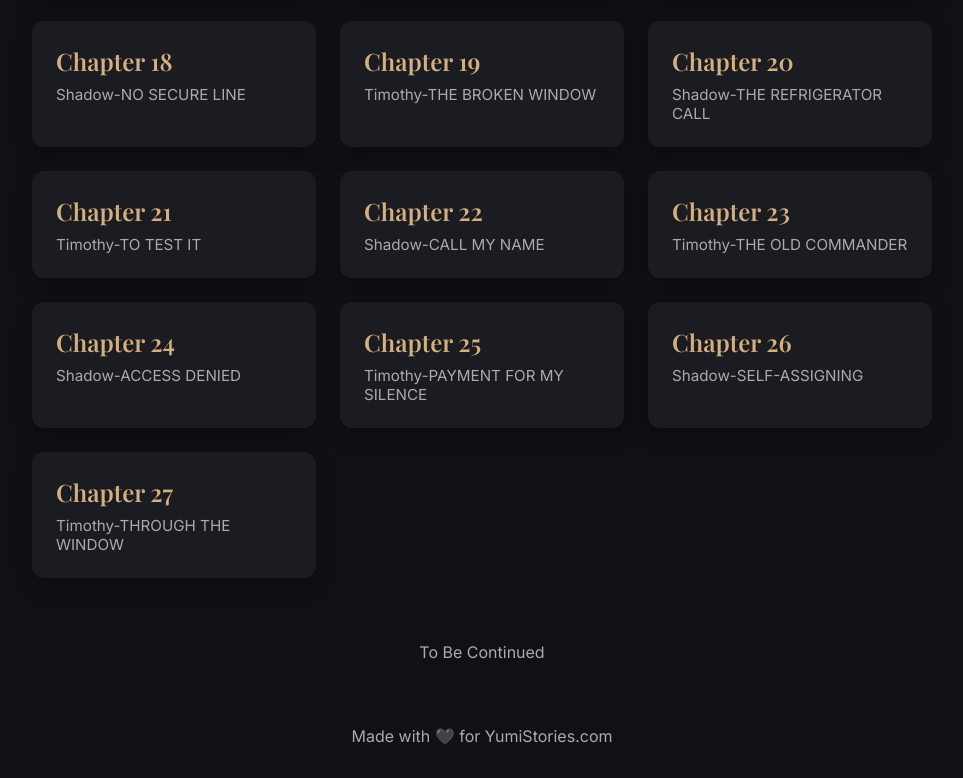
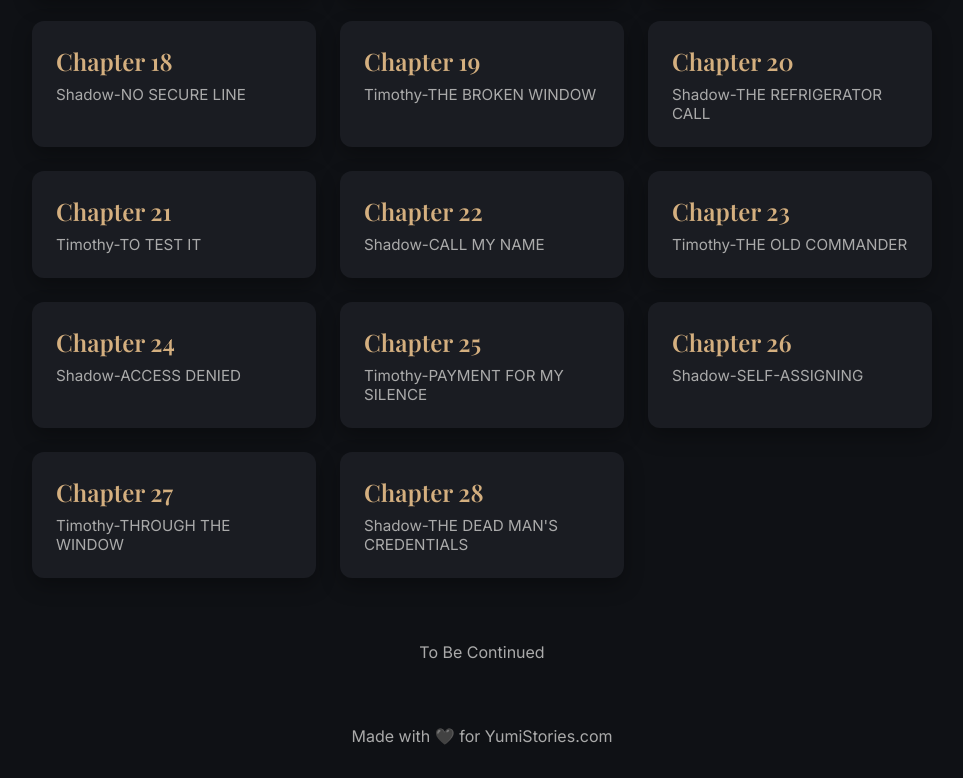
Before and after one commit to carlasabino/the-royal-guard, a plain HTML site: page index.html in a window 1280 px wide. Shown: the part 1023-1801 px from the top of the page, without its empty margins (158-1121 px from the left). Drawn offline with nearby package versions, Linux system fonts and the light colour scheme.

Commit message:
Update index.html

```diff
--- a/index.html
+++ b/index.html
@@ -192,6 +192,11 @@
         <h2>Chapter 27</h2>
         <p>Timothy-THROUGH THE WINDOW</p>
       </a>
+		<a href="chapter-26/" class="card">
+        <h2>Chapter 28</h2>
+        <p>Shadow-THE DEAD MAN'S CREDENTIALS</p>
+      </a>
+
       <!-- Add more chapters as needed -->
     </div>
     <footer>
```
